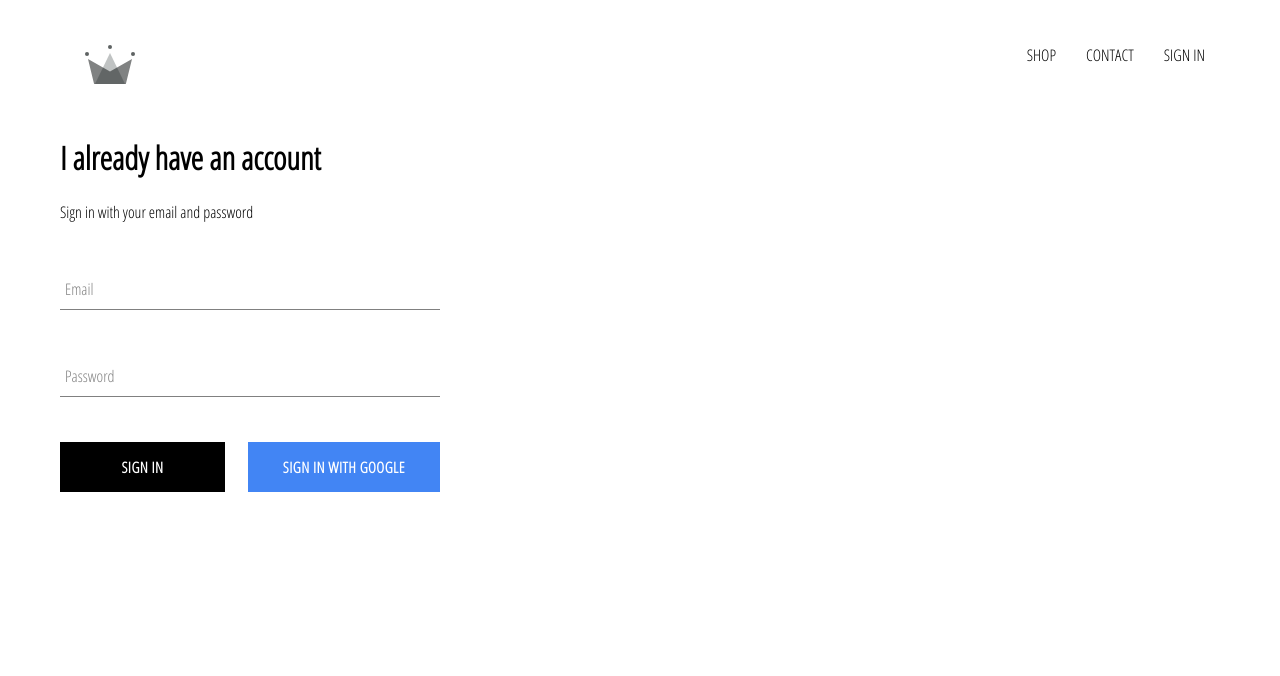
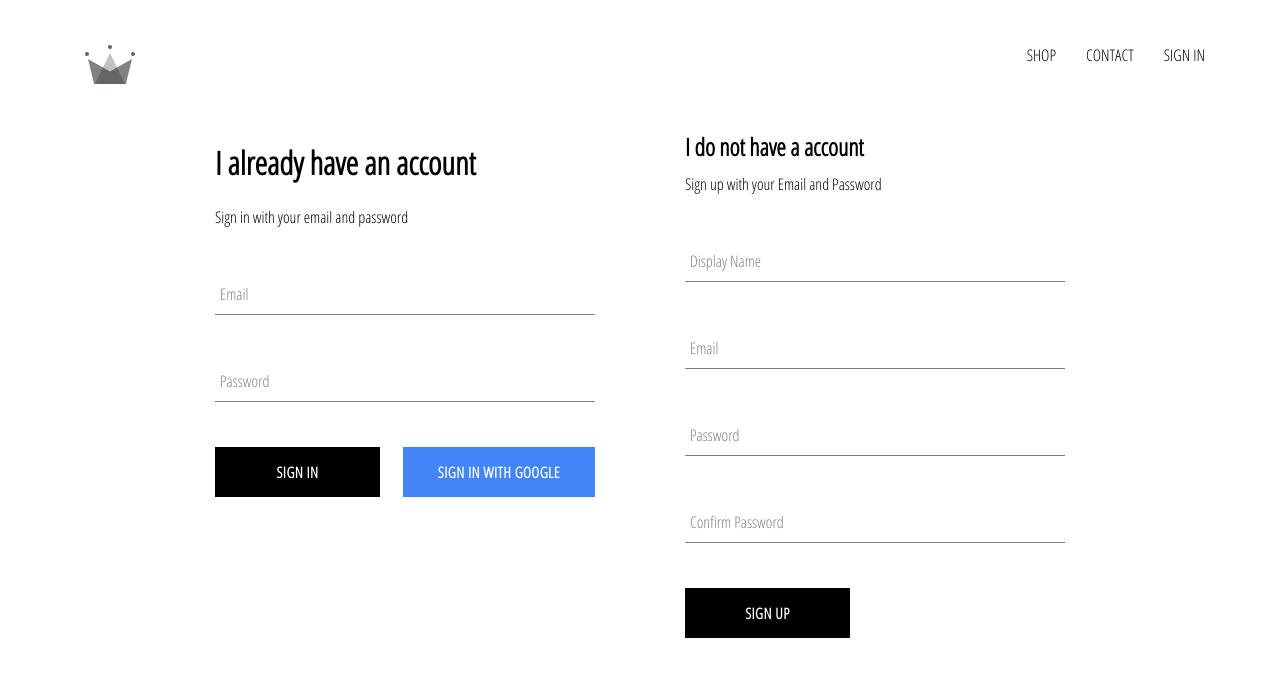
Before and after one commit to iamraghudb/Crown-Clothing, a React (Create React App) app: page /signin in a window 1280 px wide. Shown: the top 676 px of the page. Built offline with nearby package versions, Linux system fonts and the light colour scheme; no server answers.

Commit message:
implemented firebase utils,included ability to store authenticated users into our database

```diff
--- a/src/App.js
+++ b/src/App.js
@@ -6,7 +6,7 @@
 import ShopPage from "./components/shop.component";
 import Header from "./components/header.component";
 import SignInSignUpPage from "./components/sign-in-and-sign-up.component";
-import { auth } from "./firebase/firebase.util";
+import { auth, createUserProfileDocument } from "./firebase/firebase.util";
 
 class App extends React.Component {
   constructor() {
@@ -15,9 +15,22 @@
   }
   unsubscribeFromAuth = null;
   componentDidMount() {
-    this.unsubscribeFromAuth = auth.onAuthStateChanged((user) => {
-      this.setState({ currentUser: user });
-      console.log(user);
+    this.unsubscribeFromAuth = auth.onAuthStateChanged(async (userAuth) => {
+      if (userAuth) {
+        const userRef = await createUserProfileDocument(userAuth);
+
+        userRef.onSnapshot((snapShot) => {
+          this.setState({
+            currentUser: {
+              id: snapShot.id,
+              ...snapShot.data(),
+            },
+          });
+          console.log(this.state);
+        });
+      } else {
+        this.setState({ currentUser: userAuth });
+      }
     });
   }
   componentWillUnmount() {
--- a/src/components/sign-in-and-sign-up.component.jsx
+++ b/src/components/sign-in-and-sign-up.component.jsx
@@ -1,10 +1,12 @@
 import React from "react";
 import "./sign-in-and-sign-up.styles.scss";
 import SignIn from "./sign-in.component";
+import SignUp from "./sign-up.component";
 const SignInSignUpPage = () => {
   return (
     <div className="sign-in-sign-up">
       <SignIn />
+      <SignUp />
     </div>
   );
 };
--- a/src/components/sign-in-and-sign-up.styles.scss
+++ b/src/components/sign-in-and-sign-up.styles.scss
@@ -0,0 +1,6 @@
+.sign-in-sign-up {
+  width: 850px;
+  display: flex;
+  justify-content: space-between;
+  margin: 30px auto;
+}
--- a/src/components/sign-in.component.jsx
+++ b/src/components/sign-in.component.jsx
@@ -2,16 +2,22 @@
 import "./sign-in.styles.scss";
 import FormInput from "./form-input.component";
 import CustomButton from "./custom-button.component";
-import { signInWithGoogle } from "./../firebase/firebase.util";
+import { auth, signInWithGoogle } from "./../firebase/firebase.util";
 class SignIn extends Component {
   constructor(props) {
     super(props);
     this.state = { email: "", password: "" };
   }
 
-  handleSubmit = (event) => {
+  handleSubmit = async (event) => {
     event.preventDefault();
-    this.setState({ email: "", password: "" });
+    const { email, password } = this.state;
+    try {
+      await auth.signInWithEmailAndPassword(email, password);
+      this.setState({ email: "", password: "" });
+    } catch (error) {
+      console.log(error);
+    }
   };
   handleChange = (event) => {
     const { value, name } = event.target;
--- /dev/null
+++ b/src/components/sign-up.component.jsx
@@ -0,0 +1,92 @@
+import React from "react";
+import FormInput from "./form-input.component";
+import CustomButton from "./custom-button.component";
+import { auth, createUserProfileDocument } from "./../firebase/firebase.util";
+import "./sign-up.styles.scss";
+
+class SignUp extends React.Component {
+  constructor() {
+    super();
+    this.state = {
+      displayName: "",
+      email: "",
+      password: "",
+      confirmPassword: "",
+    };
+  }
+
+  handleSubmit = async (event) => {
+    event.preventDefault();
+    const { displayName, email, password, confirmPassword } = this.state;
+    if (password !== confirmPassword) {
+      alert("Password dont match");
+      return;
+    }
+    try {
+      const { user } = await auth.createUserWithEmailAndPassword(
+        email,
+        password
+      );
+      await createUserProfileDocument(user, { displayName });
+      this.setState({
+        displayName: "",
+        email: "",
+        password: "",
+        confirmPassword: "",
+      });
+    } catch (error) {
+      console.log(error);
+    }
+  };
+
+  handleChange = (event) => {
+    const { name, value } = event.target;
+    this.setState({ [name]: value });
+  };
+  render() {
+    const { displayName, email, password, confirmPassword } = this.state;
+    return (
+      <div className="sign-up">
+        <h2 className="title">I do not have a account</h2>
+        <span>Sign up with your Email and Password</span>
+        <form className="sign-up-form" onSubmit={this.handleSubmit}>
+          <FormInput
+            type="text"
+            name="displayName"
+            value={displayName}
+            onChange={this.handleChange}
+            label="Display Name"
+            required
+          />
+          <FormInput
+            type="email"
+            name="email"
+            value={email}
+            onChange={this.handleChange}
+            label="Email"
+            required
+          />
+          <FormInput
+            type="password"
+            name="password"
+            value={password}
+            onChange={this.handleChange}
+            label="Password"
+            required
+          />
+          <FormInput
+            type="password"
+            name="confirmPassword"
+            value={confirmPassword}
+            onChange={this.handleChange}
+            label="Confirm Password"
+            required
+          />
+          <CustomButton type="submit">SIGN UP</CustomButton>
+        </form>
+      </div>
+    );
+  }
+}
+
+export default SignUp;
--- /dev/null
+++ b/src/components/sign-up.styles.scss
@@ -0,0 +1,9 @@
+.sign-up {
+  display: flex;
+  flex-direction: column;
+  width: 380px;
+
+  .title {
+    margin: 10px 0;
+  }
+}
--- a/src/firebase/firebase.util.js
+++ b/src/firebase/firebase.util.js
@@ -13,6 +13,30 @@
   measurementId: "G-LLLD9RY1RK",
 };
 
+export const createUserProfileDocument = async (userAuth, additionalData) => {
+  if (!userAuth) return;
+
+  const userRef = firestore.doc(`users/${userAuth.uid}`);
+  const snapShot = await userRef.get();
+
+  if (!snapShot.exists) {
+    const { displayName, email } = userAuth;
+    const createdAt = new Date();
+
+    try {
+      await userRef.set({
+        displayName,
+        email,
+        createdAt,
+        ...additionalData,
+      });
+    } catch (error) {
+      console.log("Error Creating User", error.message);
+    }
+  }
+  return userRef;
+};
+
 firebase.initializeApp(config);
 
 export const auth = firebase.auth();
```
